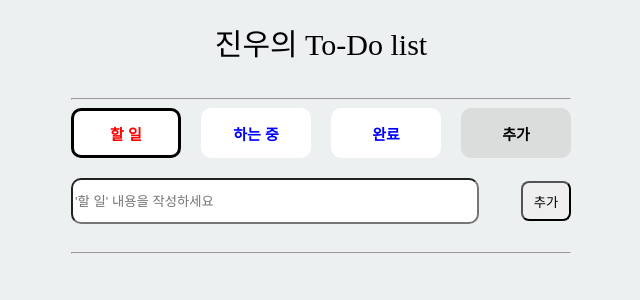
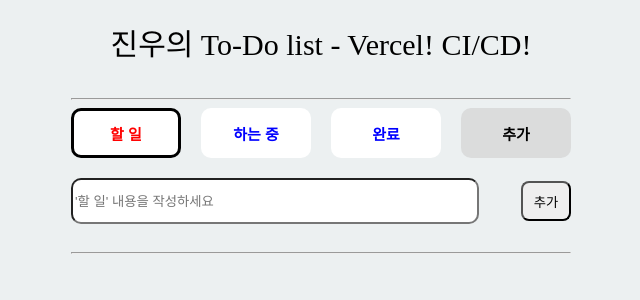
Before and after one commit to j2noo/to-do-list, a React (Create React App) app: page / in a window 1280 px wide. Shown: the top 300 px of the page, without its empty margins (319-959 px from the left). Built offline with nearby package versions, Linux system fonts and the light colour scheme.

Commit message:
feat : Vercel CI/CI 테스트 문구 추가

```diff
--- a/src/component/ToDoList.tsx
+++ b/src/component/ToDoList.tsx
@@ -23,7 +23,7 @@ function ToDoList() {
 
   return (
     <Container>
-      <Header>진우의 To-Do list</Header>
+      <Header>진우의 To-Do list - Vercel! CI/CD!</Header>
       <hr></hr>
       <SelectTab></SelectTab>
 
```
